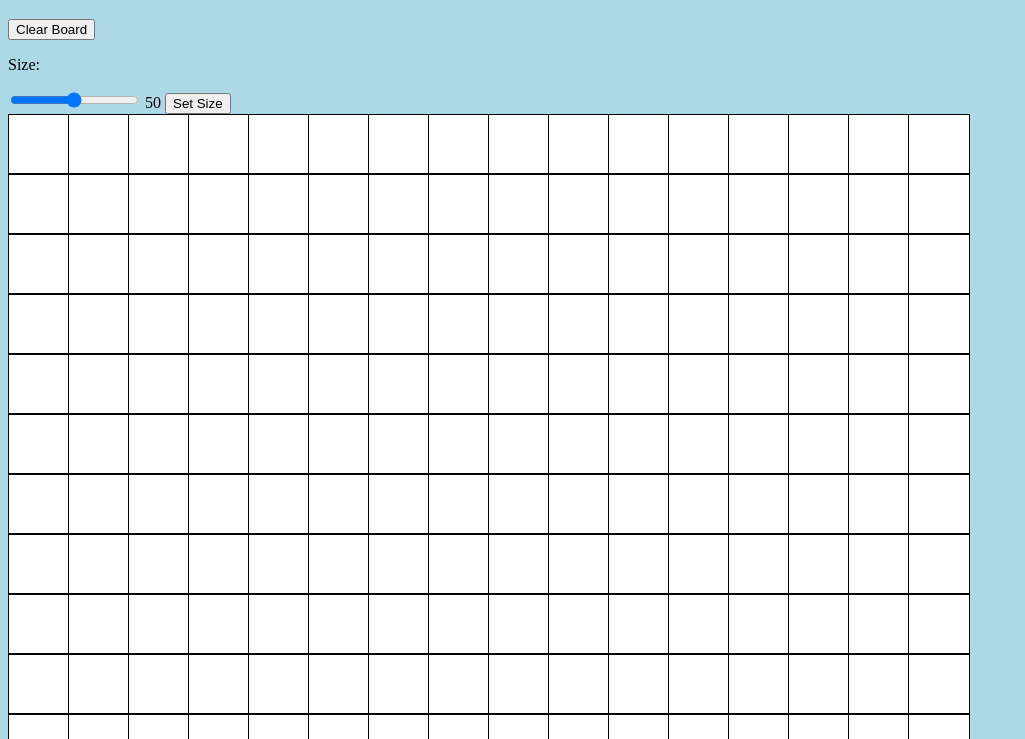
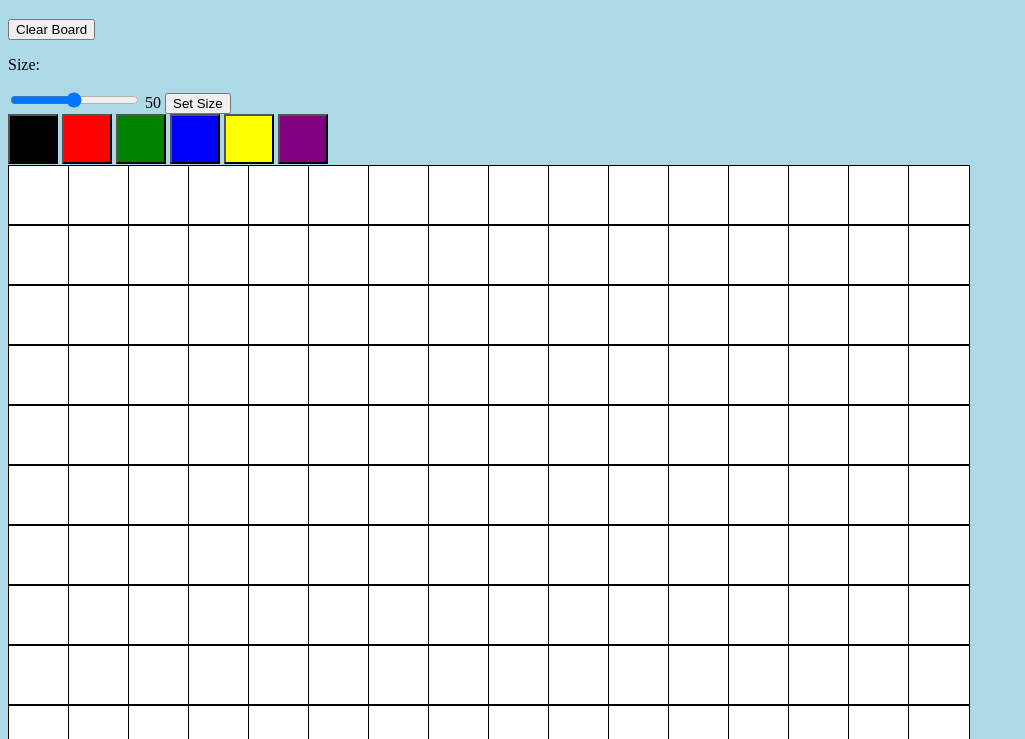
Before and after one commit to anthrocc/etch-a-sketch, a plain HTML site: page index.html in a window 1280 px wide. Shown: the part 61-800 px from the top of the page, without its empty margins (0-1025 px from the left). Drawn offline with Linux system fonts and the light colour scheme.

Commit message:
Added color buttons

```diff
--- a/index.html
+++ b/index.html
@@ -21,6 +21,15 @@
         <button id="size">Set Size</button>
     </div>
 
+    <div id="colorPicker">
+        <button id="black" style="width: 50px; height: 50px; background-color: black;"></button>
+        <button id="red" style="width: 50px; height: 50px; background-color: red;"></button>
+        <button id="green" style="width: 50px; height: 50px; background-color: green;"></button>
+        <button id="blue" style="width: 50px; height: 50px; background-color: blue;"></button>
+        <button id="yellow" style="width: 50px; height: 50px; background-color: yellow;"></button>
+        <button id="purple" style="width: 50px; height: 50px; background-color: purple;"></button>
+    </div>
+
     <div id="container" class="grid"></div>
 
     <script src="index.js"></script>
--- a/index.js
+++ b/index.js
@@ -1,5 +1,6 @@
 const size = 5;
 
+// Set the size of the board
 const btn = document.querySelector('#size');
 btn.addEventListener('click', () => {
     alert("Button clicked");
@@ -8,6 +9,7 @@ btn.addEventListener('click', () => {
     boxes(sliderSize);
 });
 
+// Clear the board;
 const btnClear = document.querySelector('#clear');
 btnClear.addEventListener('click', () => {
     alert("Clear clicked");
@@ -17,6 +19,8 @@ btnClear.addEventListener('click', () => {
 
 boxes(16);
 
+
+// Create the board
 function boxes(size) {
 
     const container = document.getElementById('container');
@@ -37,19 +41,21 @@ function boxes(size) {
     container.style.gridTemplateRows = `repeat(${cols}, 1fr)`;
     container.style.gridTemplateColumns = `repeat(${cols}, 1fr)`;
 
-    for(let i = 0; i < cellTotal; i++) {
+    for (let i = 0; i < cellTotal; i++) {
         const box = document.createElement('div');
         box.classList.add('box');
         box.classList.add('grid-item');
-        box.addEventListener('mouseover', (event) => { box.style.backgroundColor = 'black';});
+        box.addEventListener('mouseover', (event) => { box.style.backgroundColor = 'black'; });
         box.style = 'background-color: white;';
         // box.textContent = i + 1;
         container.appendChild(box);
     }
+}
 
-    // const box = document.createElement('div');
-    // box.classList.add('box');
-    // box.style.cssText = 'height: 200px; width: 200px; background-color: blue;';
-    // container.appendChild(box);
-
-}
+const buttons = document.querySelectorAll('button');
+buttons.forEach((button) => {
+    button.addEventListener('click', () => {
+        alert(button.id);
+        // TODO send colorID to line 48 for the hover
+    });
+});
```
